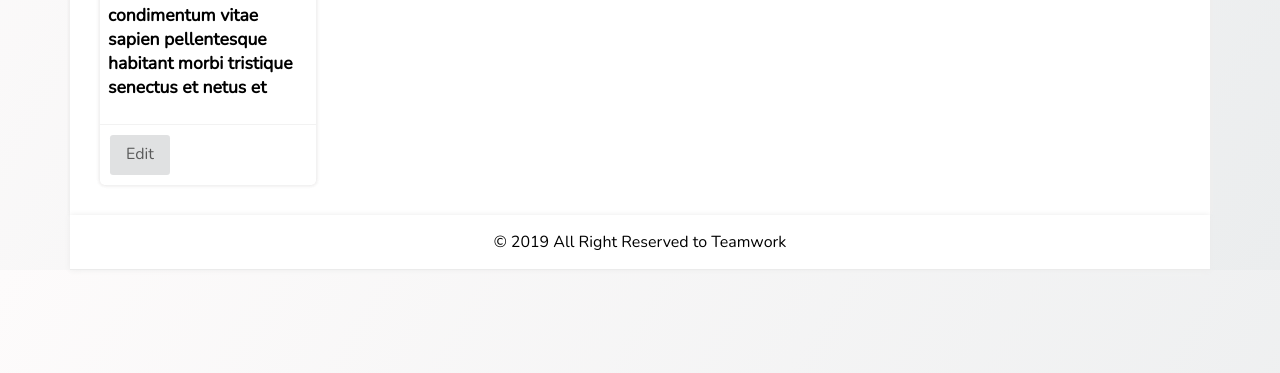
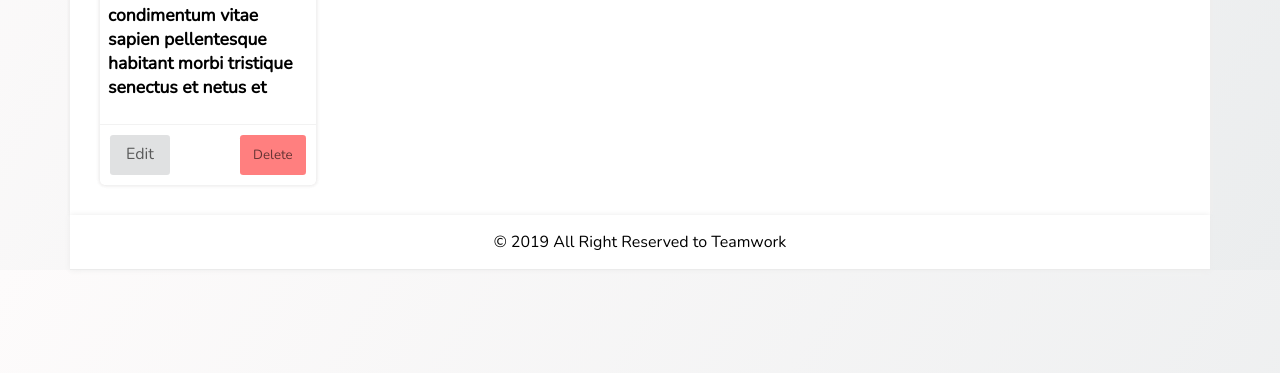
Before and after one commit to hirwaf/teamwork, a plain HTML site: page UI/pages/myArticles.html in a window 1280 px wide. Shown: the part 427-800 px from the top of the page. Drawn offline with nearby package versions, Linux system fonts and the light colour scheme.

Commit message:
feature(delete-button):Add Delete button

```diff
--- a/UI/css/user_styles.css
+++ b/UI/css/user_styles.css
@@ -211,3 +211,7 @@ header .user-menus a:last-child {
 .budge {
     font-weight: 500;
 }
+
+.my-articles article .footer .delete-article {
+    background-color: rgba(255, 0, 0, .5);
+}
--- a/UI/js/scripts.js
+++ b/UI/js/scripts.js
@@ -0,0 +1,3 @@
+const deleteArticle = (slug, title) => {
+    confirm("Are sure, you want to delete this article\n"+title);
+};
--- a/UI/pages/myArticles.html
+++ b/UI/pages/myArticles.html
@@ -25,10 +25,16 @@
                     <img src="https://source.unsplash.com/user/uh/512x550"
                          class=""
                          alt="Thumbnail">
-                    <p>Venenatis a condimentum vitae sapien pellentesque habitant morbi tristique senectus et netus et</p>
+                    <p>Venenatis a condimentum vitae sapien pellentesque habitant morbi tristique senectus et netus
+                        et</p>
                 </div>
                 <div class="footer flex flex-row space-between content-center padding-10">
                     <a href="./editArticle.html" class="button">Edit</a>
+                    <button class="button delete-article"
+                            data-article-title="article title"
+                            onclick="deleteArticle('slug', 'Venenatis a condimentum vitae sapien pellentesque')"
+                            data-article-slug="article-slug">Delete
+                    </button>
                 </div>
             </article>
         </section>
```
